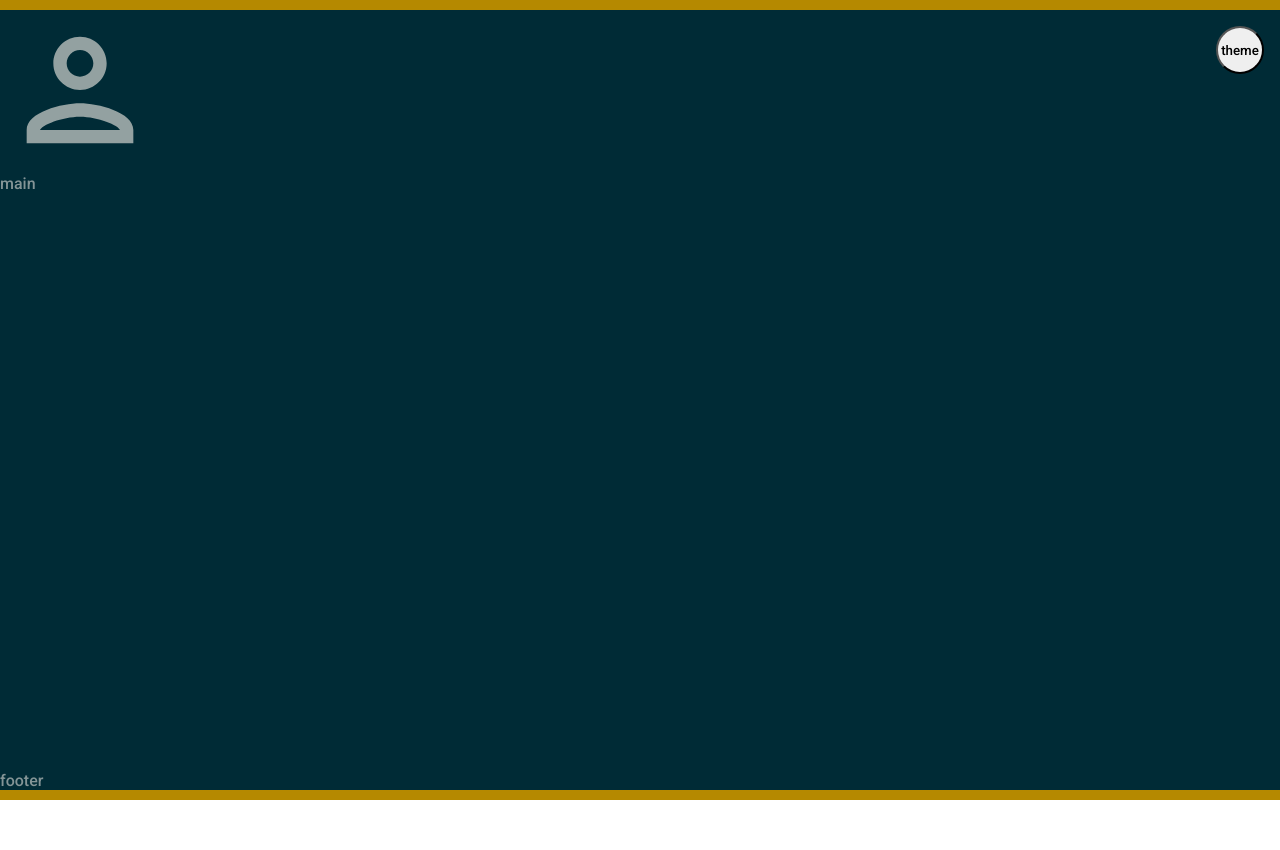
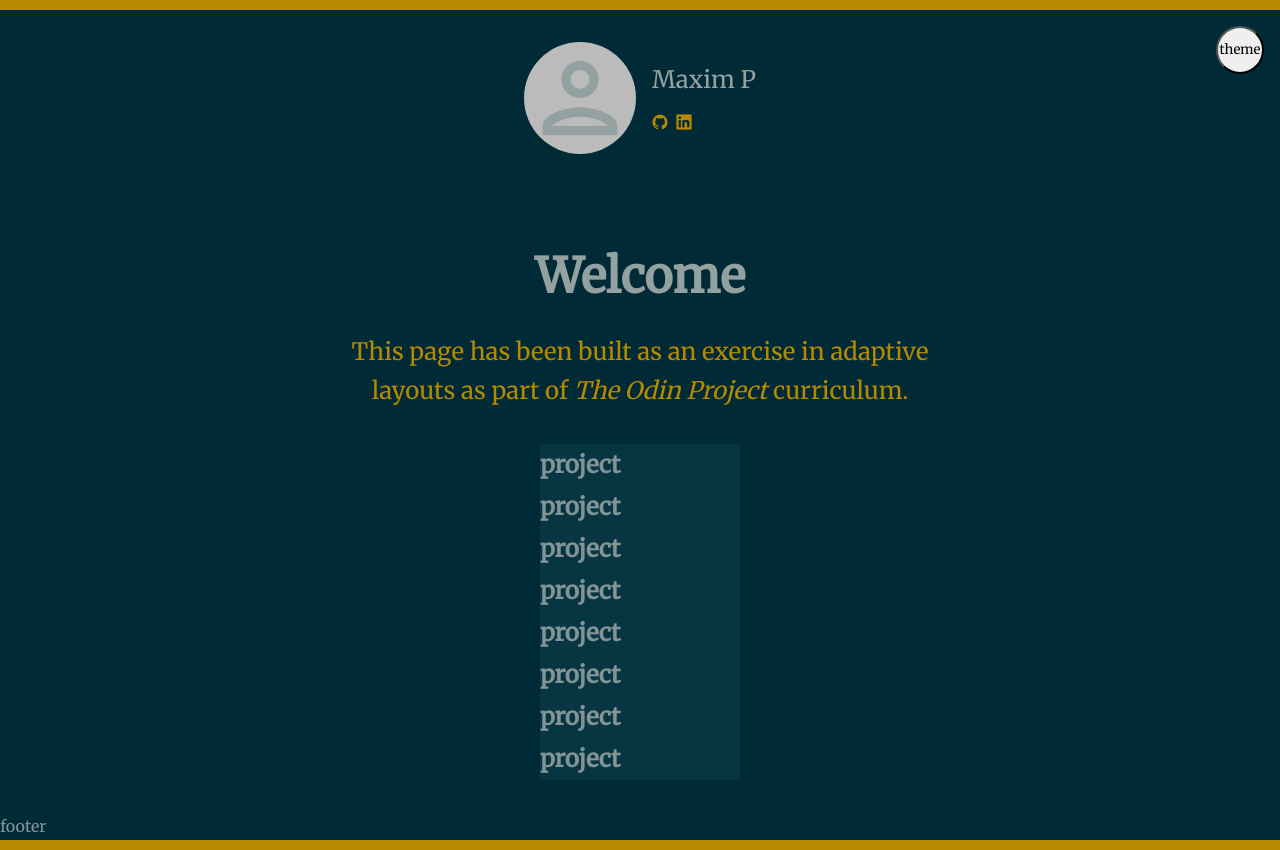
Before and after one commit to MrBlunderovich/odin-portfolio-page, a React (Vite) app: page / in a window 1280 px wide. Before the commit the page ends 800 px from the top, so only its background shows below. Built offline with nearby package versions, Linux system fonts and the light colour scheme.

Commit message:
create Card component

```diff
--- a/src/App.css
+++ b/src/App.css
@@ -1,6 +1,9 @@
+@import url("https://cdn.jsdelivr.net/gh/devicons/devicon@v2.15.1/devicon.min.css");
 @import url("https://fonts.googleapis.com/css2?family=Roboto:wght@200;500;700&display=swap");
+@import url("https://fonts.googleapis.com/css2?family=Merriweather:wght@300;400&family=Montserrat:wght@200;500;700&display=swap");
 :root {
-  font-family: "Roboto", sans-serif;
+  /* font-family: "Roboto", sans-serif; */
+  font-family: "Merriweather", serif;
 }
 
 * {
@@ -8,6 +11,7 @@
   font-family: inherit;
   margin: 0;
   padding: 0;
+  line-height: 1.75;
 }
 
 .light-theme {
@@ -45,9 +49,11 @@
   position: relative;
   border-top: 10px solid var(--accent);
   transition: border-color 400ms ease;
-  & .icon {
-    height: 10rem;
-  }
+  display: flex;
+  flex-direction: column;
+  align-items: center;
+  margin-bottom: 2rem;
+
   & .theme-toggle {
     position: absolute;
     top: 1rem;
@@ -61,11 +67,64 @@
   }
 }
 
+.header__name-container {
+  margin-top: 2rem;
+  display: grid;
+  grid-template-areas:
+    "pic name"
+    "pic icons";
+  gap: 0.5rem 1rem;
+
+  & p {
+    align-self: end;
+    grid-area: name;
+    font-size: 1.5rem;
+    color: var(--text-emphasized);
+  }
+  & img {
+    grid-area: pic;
+    height: 7rem;
+    background-color: #bbb;
+    border-radius: 50%;
+  }
+  & .icon-container {
+    align-self: start;
+    grid-area: icons;
+    color: var(--accent);
+  }
+  & i {
+    margin-right: 0.5rem;
+  }
+}
+
 .content {
   flex-grow: 1;
+  display: flex;
+  flex-direction: column;
+  align-items: center;
+
+  & .title {
+    font-size: 3rem;
+    color: var(--text-emphasized);
+    margin-top: 3rem;
+    margin-bottom: 1rem;
+  }
+  & .decsription {
+    color: var(--accent);
+    font-size: 1.5rem;
+    max-width: 40ch;
+    text-align: center;
+    line-height: 1.5;
+    margin-bottom: 2rem;
+  }
+}
+
+.content-container {
+  columns: 200px;
 }
 
 .footer {
   border-bottom: 10px solid var(--accent);
   transition: border-color 400ms ease;
+  margin-top: 2rem;
 }
--- a/src/App.jsx
+++ b/src/App.jsx
@@ -1,6 +1,8 @@
 import "./App.css";
 import { useState } from "react";
 import personIcon from "./assets/person_icon.svg";
+import projects from "./assets/projects.json";
+import Card from "./components/Card/Card";
 
 export default function App() {
   const [theme, setTheme] = useState("DARK");
@@ -18,11 +20,27 @@ export default function App() {
         >
           theme
         </button>
-
-        <img className="icon" src={personIcon} alt="avatar icon" />
-        <nav className="navigation"></nav>
+        <div className="header__name-container">
+          <img src={personIcon} alt="avatar icon" />
+          <p>Maxim P</p>
+          <div className="icon-container">
+            <i className="devicon-github-original"></i>
+            <i className="devicon-linkedin-plain"></i>
+          </div>
+        </div>
       </header>
-      <main className="content">main</main>
+      <main className="content">
+        <h1 className="title">Welcome</h1>
+        <p className="decsription">
+          This page has been built as an exercise in adaptive layouts as part of{" "}
+          <em>The Odin Project</em> curriculum.
+        </p>
+        <section className="content-container">
+          {projects.map((p) => (
+            <Card key={p.id}>{p}</Card>
+          ))}
+        </section>
+      </main>
       <footer className="footer">footer</footer>
     </div>
   );
--- /dev/null
+++ b/src/assets/projects.json
@@ -0,0 +1,10 @@
+[
+    {"id":"1","title":"project","description":"Lorem ipsum dolor sit amet consectetur adipisicing elit. Ipsa repudiandae hic at neque, fugit praesentium harum. Reiciendis at ipsam delectus, voluptatibus libero facere suscipit perspiciatis, excepturi voluptate vel atque magni!"},
+    {"id":"2","title":"project","description":"Lorem ipsum dolor sit amet consectetur adipisicing elit. Ipsa repudiandae hic at neque, fugit praesentium harum. Reiciendis at ipsam delectus, voluptatibus libero facere suscipit perspiciatis, excepturi voluptate vel atque magni!"},
+    {"id":"3","title":"project","description":"Lorem ipsum dolor sit amet consectetur adipisicing elit. Ipsa repudiandae hic at neque, fugit praesentium harum. Reiciendis at ipsam delectus, voluptatibus libero facere suscipit perspiciatis, excepturi voluptate vel atque magni!"},
+    {"id":"4","title":"project","description":"Lorem ipsum dolor sit amet consectetur adipisicing elit. Ipsa repudiandae hic at neque, fugit praesentium harum. Reiciendis at ipsam delectus, voluptatibus libero facere suscipit perspiciatis, excepturi voluptate vel atque magni!"},
+    {"id":"5","title":"project","description":"Lorem ipsum dolor sit amet consectetur adipisicing elit. Ipsa repudiandae hic at neque, fugit praesentium harum. Reiciendis at ipsam delectus, voluptatibus libero facere suscipit perspiciatis, excepturi voluptate vel atque magni!"},
+    {"id":"6","title":"project","description":"Lorem ipsum dolor sit amet consectetur adipisicing elit. Ipsa repudiandae hic at neque, fugit praesentium harum. Reiciendis at ipsam delectus, voluptatibus libero facere suscipit perspiciatis, excepturi voluptate vel atque magni!"},
+    {"id":"7","title":"project","description":"Lorem ipsum dolor sit amet consectetur adipisicing elit. Ipsa repudiandae hic at neque, fugit praesentium harum. Reiciendis at ipsam delectus, voluptatibus libero facere suscipit perspiciatis, excepturi voluptate vel atque magni!"},
+    {"id":"8","title":"project","description":"Lorem ipsum dolor sit amet consectetur adipisicing elit. Ipsa repudiandae hic at neque, fugit praesentium harum. Reiciendis at ipsam delectus, voluptatibus libero facere suscipit perspiciatis, excepturi voluptate vel atque magni!"}
+]
--- /dev/null
+++ b/src/components/Card/Card.jsx
@@ -0,0 +1,11 @@
+import {} from "react";
+import styles from "./Card.module.css";
+
+export default function Card({ children }) {
+  const { title } = children;
+  return (
+    <article className={styles.card}>
+      <h2>{title}</h2>
+    </article>
+  );
+}
--- /dev/null
+++ b/src/components/Card/Card.module.css
@@ -0,0 +1,3 @@
+.card {
+  background-color: var(--background-secondary);
+}
```
